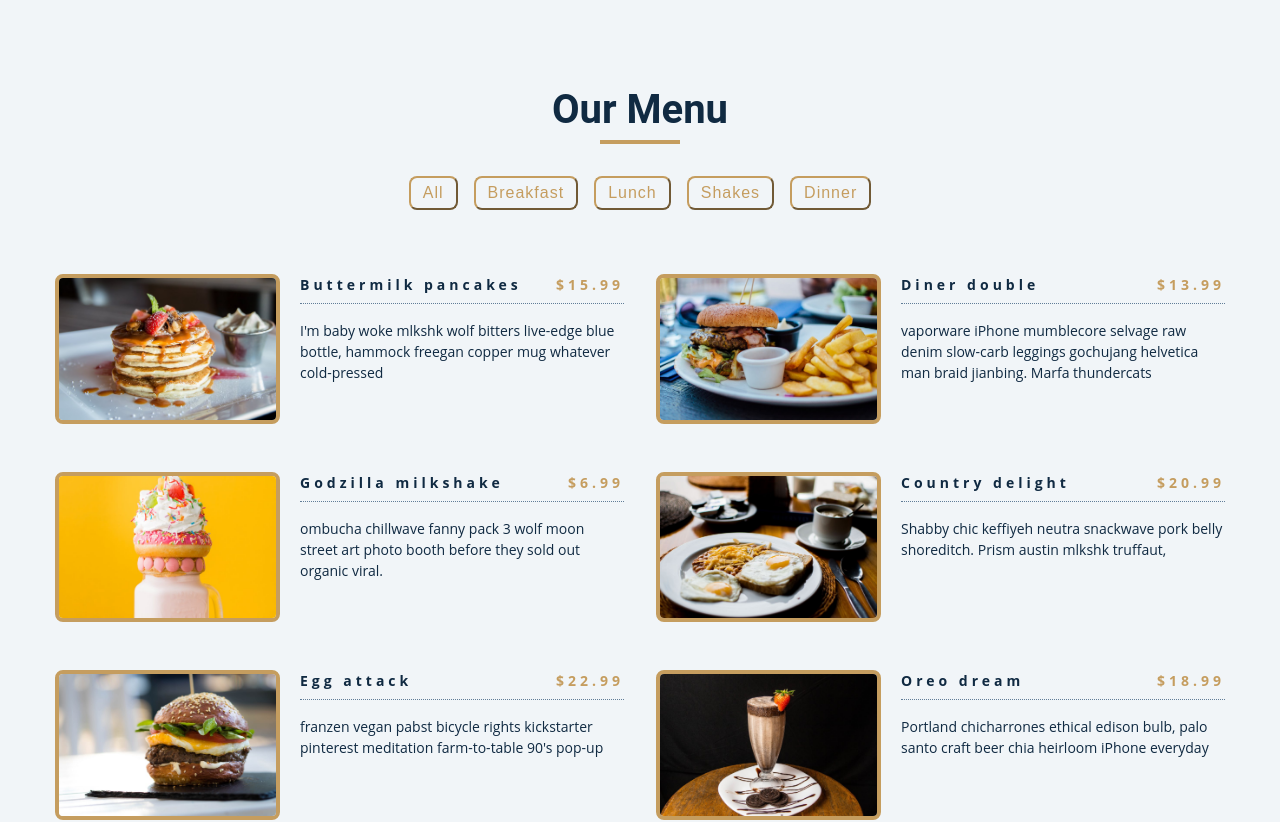
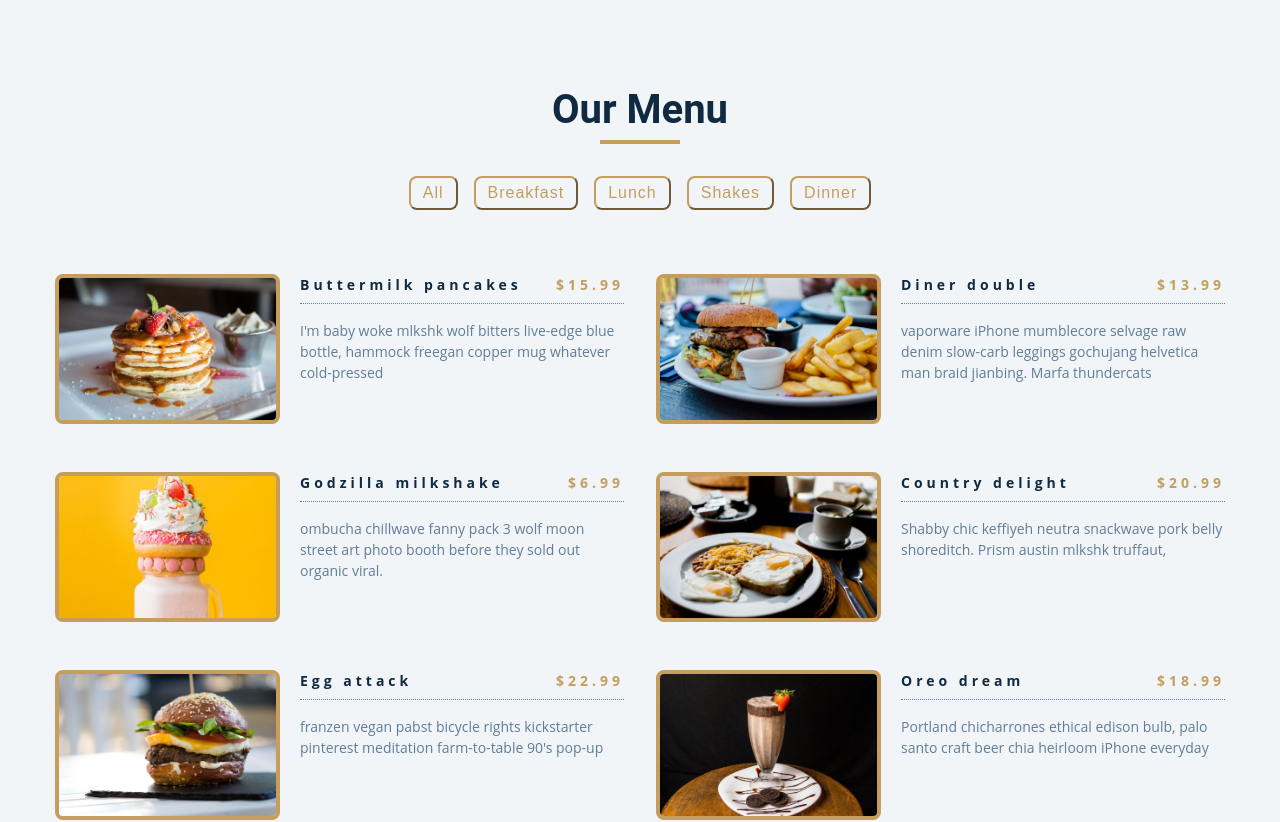
Before and after one commit to r-shirasu/menu_React_practice, a React (Create React App) app: page / in a window 1280 px wide. Shown: the top 822 px of the page. Built offline with nearby package versions, Linux system fonts and the light colour scheme.

Commit message:
文字色修正

```diff
--- a/src/Menu.scss
+++ b/src/Menu.scss
@@ -83,6 +83,7 @@ $gold: #c59d5f;
     .item-text {
       margin-bottom: 0;
       padding-top: 1rem;
+      color: hsl(210deg 22% 49%);
     }
   }
 }
```
